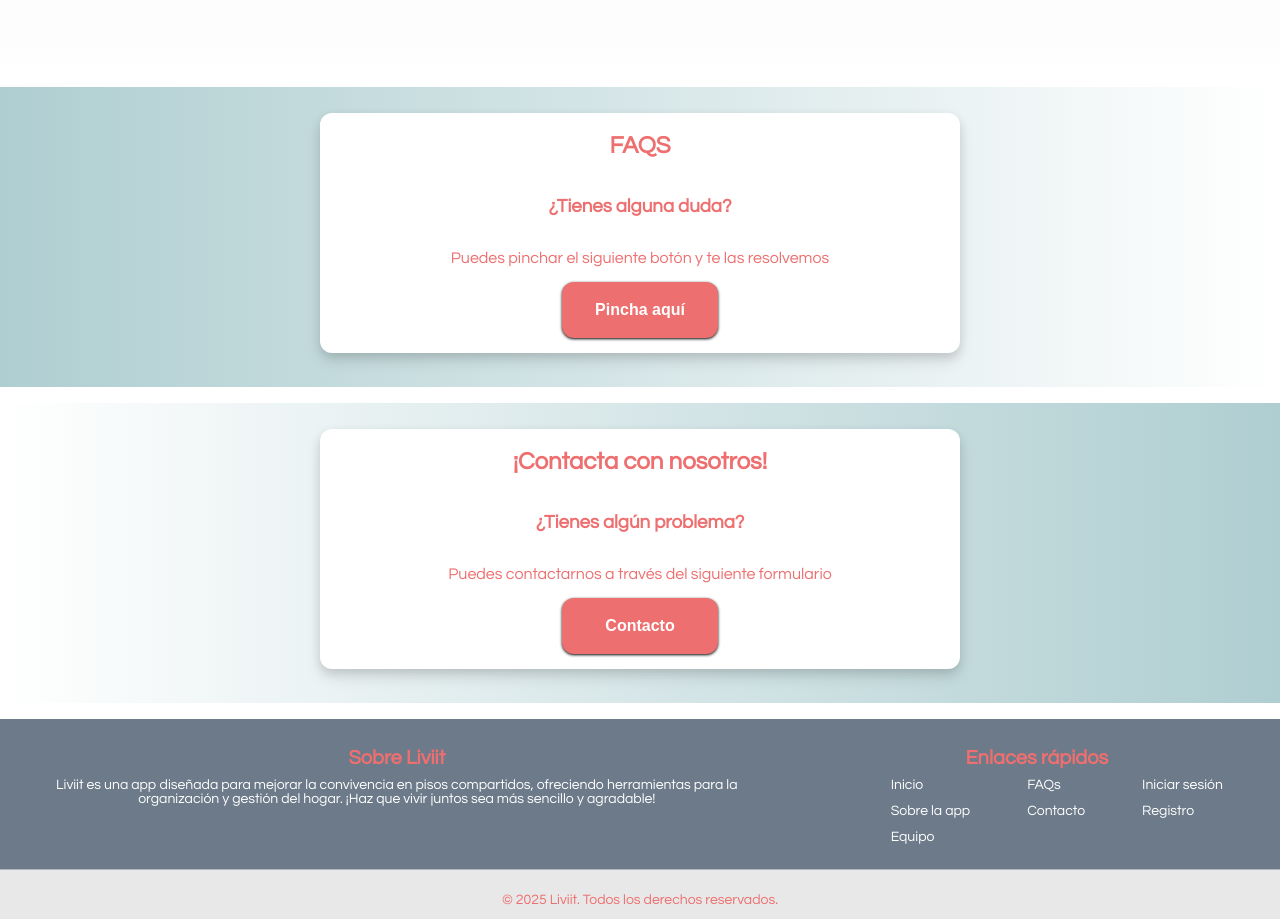
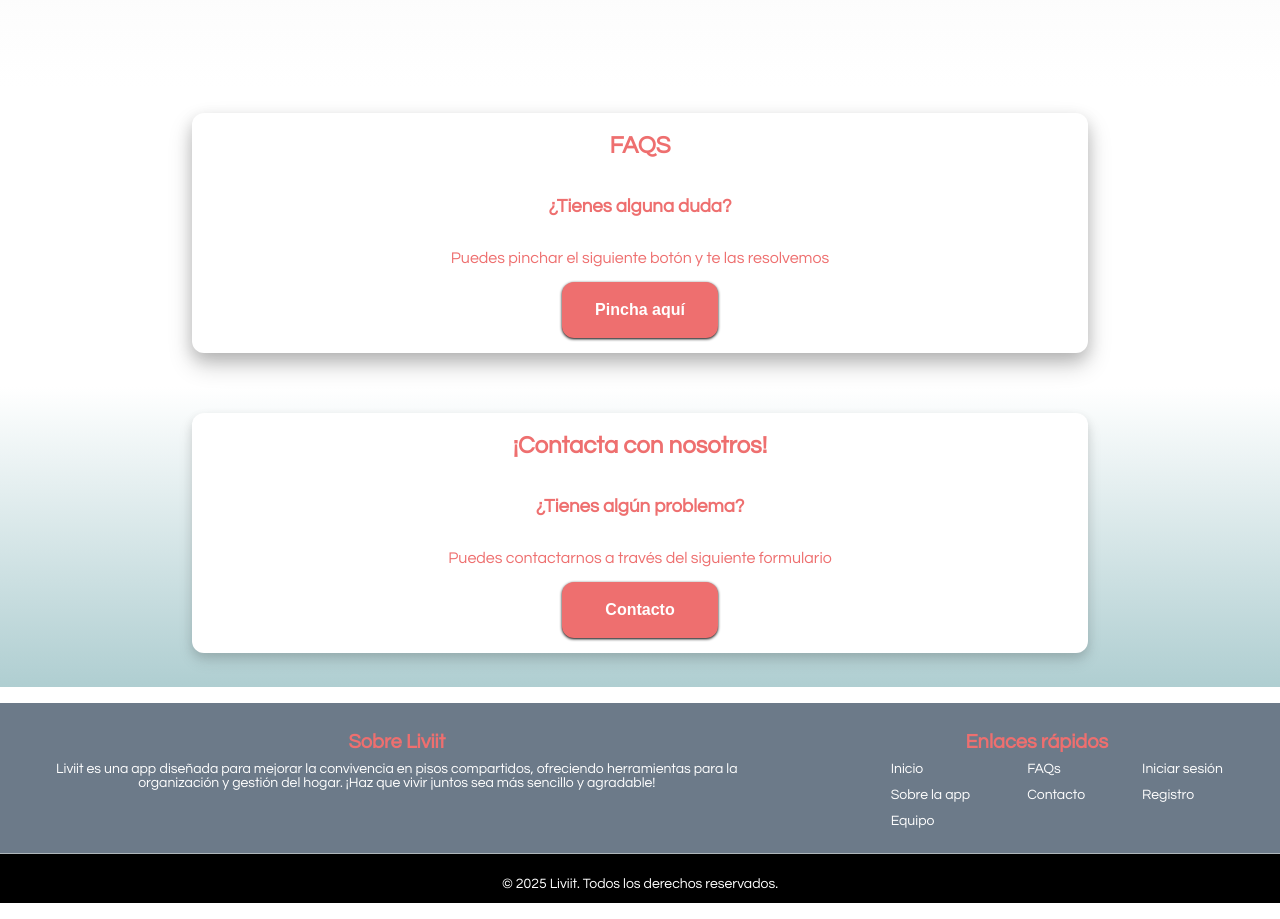
Before and after one commit to rickyrm/proyecto-eoi-astro, an Astro site: page / in a window 1280 px wide. Shown: the part 2063-2982 px from the top of the page. Built offline with nearby package versions, Linux system fonts and the light colour scheme; Astro itself is replaced by a stand-in of ours.

Commit message:
terminado

```diff
--- a/src/components/Contact/MainContact.astro
+++ b/src/components/Contact/MainContact.astro
@@ -34,7 +34,7 @@
 
 .contact{
   color: var(--rojopastel);
-  background: linear-gradient(to left, var(--azulclaropastel), white);
+  background: linear-gradient(to top, var(--azulclaropastel), white);
   height: 300px;
   width: 100%;
   display: flex;
@@ -48,7 +48,7 @@
   flex-direction: column;
   align-items: center;
   height: 80%;
-  width: 50%;
+  width: 70%;
   border-radius: 12px;
   background-color: white;
   /* Añadimos sombra para el efecto 3D */
--- a/src/components/Description/MainDescription.astro
+++ b/src/components/Description/MainDescription.astro
@@ -1,7 +1,7 @@
 <section id="about" class="description">
     <div class="item-1">
         <div class="image-description" aria-label="Imagen de convivencia en el piso">
-        <h1>¿Cansad@ de la mala convivencia en tu piso?</h1>
+        <h1>¿Cansado de la mala convivencia en tu piso?</h1>
         </div>
     </div>
     <div class="item-2">
@@ -19,7 +19,6 @@
             <p></p>
             <li><b>Chatea con tus compañeros de piso desde un solo lugar</b></li>
         </ul>
-        <p>Organiza tu hogar de manera fácil y sin complicaciones.</p>
       </div>
       <div class="footer">
         <a href="/login.html">¡Comienza con Liviit hoy!</a>
--- a/src/components/FAQS/MainFaqs.astro
+++ b/src/components/FAQS/MainFaqs.astro
@@ -15,7 +15,6 @@
     <button class="button-faqs" id="faqs">Pincha aquí</button>
   </div>
 </section>
-<p></p>
 
 
 <style>
@@ -34,7 +33,6 @@
 
 .questions {
   color: var(--rojopastel);
-  background: linear-gradient(to right, var(--azulclaropastel), white);
   height: 300px;
   width: 100%;
   display: flex;
@@ -48,11 +46,11 @@
   flex-direction: column;
   align-items: center;
   height: 80%;
-  width: 50%;
+  width: 70%;
   border-radius: 12px;
   background-color: white;
   /* Añadimos sombra para el efecto 3D */
-  box-shadow: 0 8px 15px rgba(0, 0, 0, 0.1), 0 4px 10px rgba(0, 0, 0, 0.1);
+  box-shadow: 0 12px 25px rgba(0, 0, 0, 0.2), 0 6px 15px rgba(0, 0, 0, 0.15);
   /* Añadimos una ligera transformación para hacer que parezca flotante */
   transform: translateY(-4px);
   transition: transform 0.3s ease, box-shadow 0.3s ease;
--- a/src/components/Footer/MainFooter.astro
+++ b/src/components/Footer/MainFooter.astro
@@ -155,7 +155,8 @@ a:hover {
 
 .footer-bottom {
   height: 50px;
-  background-color: var(--grisclaropastel);
+  background-color: black;
+  color: white;
   display: flex;
   flex-direction: column;
   text-align: center;
@@ -166,7 +167,6 @@ a:hover {
 }
 
 .politic {
-  color: var(--rojopastel);
   margin: 0 auto;
   padding: 0 auto;
 }
--- a/src/pages/contact.astro
+++ b/src/pages/contact.astro
@@ -18,7 +18,7 @@ import MainFooter from '../components/Footer/MainFooter.astro';
 
     <section class="contact-details">
       <h2>Correo Electrónico</h2>
-      <p>Envíanos un correo a: <a href="mailto:livitt@info.com" class="contact-link">livitt@info.com</a></p>
+      <p>Envíanos un correo a: <a href="mailto:livitt@info.com" class="contact-link">liviit@info.com</a></p>
     </section>
 
     <section class="contact-form">
@@ -38,6 +38,7 @@ import MainFooter from '../components/Footer/MainFooter.astro';
       </form>
     </section>
   </main>
+  <p></p>
 
   <MainFooter />
 
--- a/src/pages/faqs.astro
+++ b/src/pages/faqs.astro
@@ -26,7 +26,7 @@ import FaqItem from "../components/FAQS/FaqItem.astro";
     max-width: 50rem;
     margin: 6.25rem auto;
     color: black;
-    background: var(--azulclaropastel);
+    background-color: #d3e4e8;
     padding: 3.13rem;
     border-radius: 2%;
   }
```
